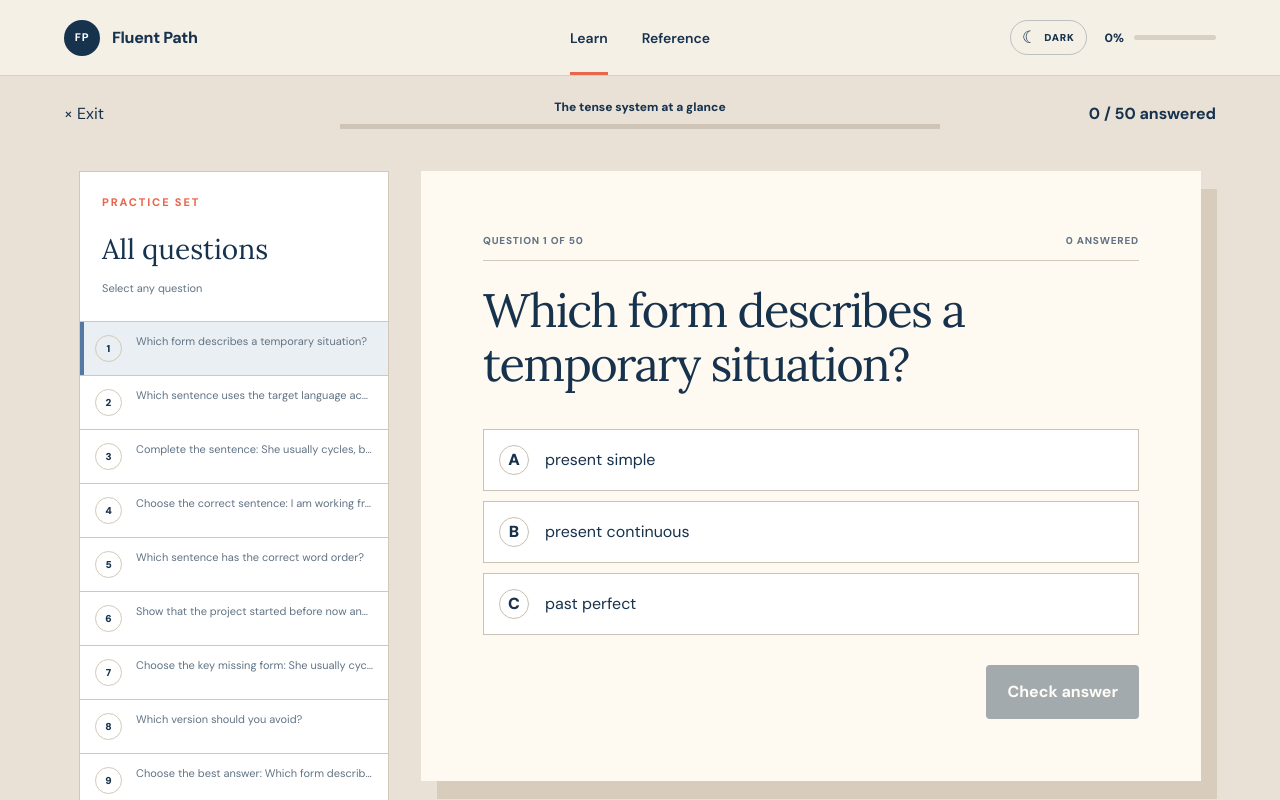
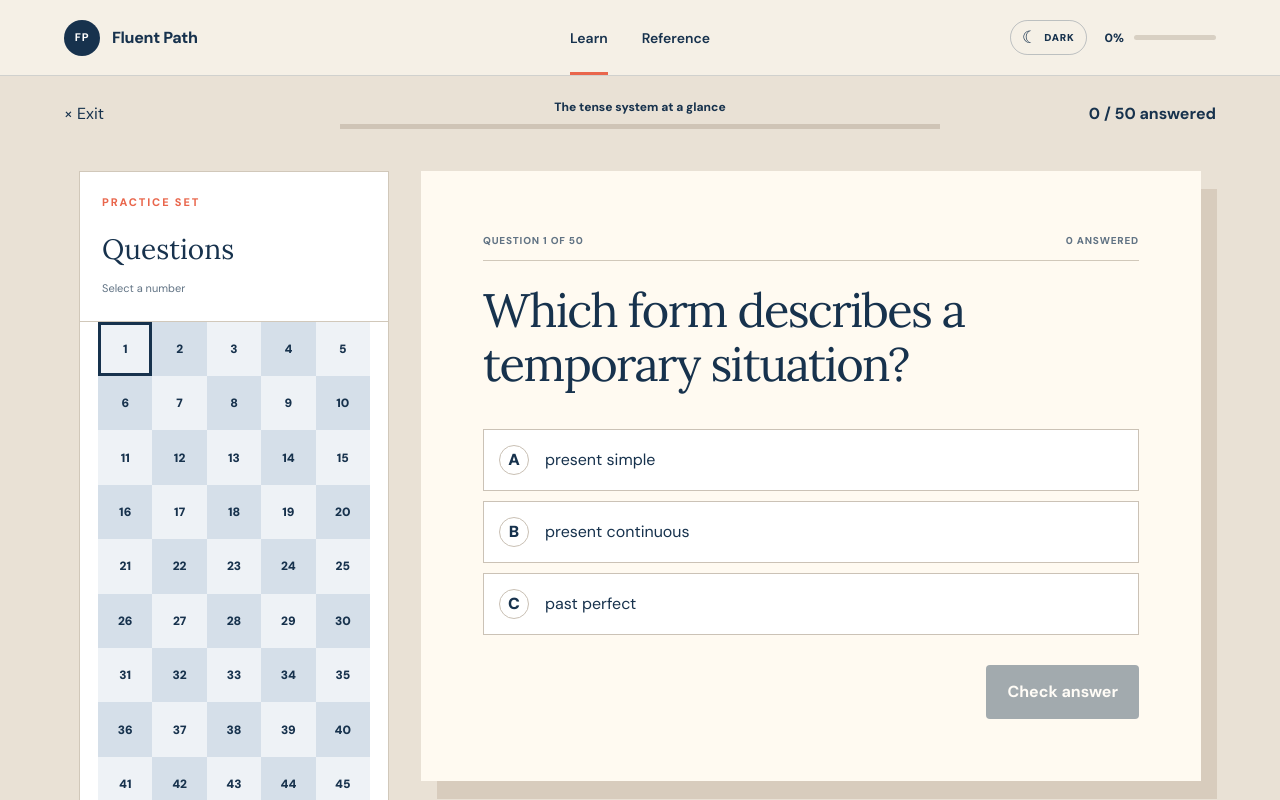
Before and after one commit to AlexanderBesss/English, a Next.js app: page / in a window 1280 px wide. Both pictures are taken after a click on the button "Practice". Shown: the top 800 px of the page. Built offline with nearby package versions, Linux system fonts and the light colour scheme.

Commit message:
Replace practice question list with compact status board

```diff
--- a/app/course-app.tsx
+++ b/app/course-app.tsx
@@ -130,7 +130,7 @@ function Practice({topic,navigate,progress,save}:{topic:Topic;navigate:(to:strin
   return <main className="practice-page">
     <div className="practice-top"><button onClick={()=>navigate(`/lesson/${topic.id}`)}>× Exit</button><div><span>{topic.title}</span><div className="practice-bar"><i style={{width:`${checked.filter(Boolean).length/topic.exercises.length*100}%`}}/></div></div><strong>{checked.filter(Boolean).length} / {topic.exercises.length} answered</strong></div>
     <div className="practice-workspace">
-    <aside className="question-list" aria-label="Question list"><div className="question-list-heading"><p className="eyebrow">Practice set</p><h2>All questions</h2><span>Select any question</span></div>{topic.exercises.map((item,i)=><button key={item.id} className={`${i===index?'active':''} ${checked[i]?'answered':''}`} onClick={()=>setIndex(i)} aria-current={i===index?'step':undefined}><span>{checked[i]?(isCorrect(selectionOnly?answers[i]:item.type==='ordering'?orders[i].join(' '):answers[i],item.answer.values)?'✓':'×'):i+1}</span><span>{!selectionOnly&&<strong>{item.type.replaceAll('-',' ')}</strong>}<small>{item.prompt}</small></span></button>)}</aside>
+    <aside className="question-list" aria-label="Question board"><div className="question-list-heading"><p className="eyebrow">Practice set</p><h2>Questions</h2><span>Select a number</span></div><div className="question-grid">{topic.exercises.map((item,i)=>{const answeredCorrectly=checked[i]&&isCorrect(selectionOnly?answers[i]:item.type==='ordering'?orders[i].join(' '):answers[i],item.answer.values);const status=checked[i]?(answeredCorrectly?'correct':'incorrect'):'unanswered';return <button key={item.id} className={`${i===index?'active':''} ${status}`} onClick={()=>setIndex(i)} aria-current={i===index?'step':undefined} aria-label={`Question ${i+1}, ${status}`}><span>{i+1}</span></button>})}</div></aside>
     <section className="question-card">
       <div className="question-context"><span>Question {index+1} of {topic.exercises.length}</span><span>{checked.filter(Boolean).length} answered</span></div>{!selectionOnly&&<div className="question-type">{exercise.type.replace('-',' ')}</div>}<h1>{exercise.prompt}</h1>
       <ExerciseInput exercise={exercise} input={input} setInput={setInput} selected={selected} setSelected={setSelected} checked={checked[index]} choose={choose} forceOptions={selectionOnly}/>
--- a/app/globals.css
+++ b/app/globals.css
@@ -268,3 +268,17 @@ button:disabled{cursor:not-allowed;opacity:.48}
 @media(max-width:900px){.dash-hero{grid-template-columns:1fr}.today-card{max-width:620px}.next-step-grid{grid-template-columns:1fr 1fr}.next-step-card:last-child{grid-column:1/-1}}
 @media(max-width:800px){.app-header .header-actions{grid-column:2;grid-row:1}}
 @media(max-width:620px){.dash-hero{padding-top:44px;padding-bottom:52px}.today-card{padding:24px;box-shadow:9px 10px 0 color-mix(in srgb,var(--ink) 10%,transparent)}.learning-summary{grid-template-columns:1fr 1fr}.learning-summary span:last-child{display:none}.next-steps-section{padding:58px 18px}.next-step-grid{grid-template-columns:1fr}.next-step-card:last-child{grid-column:auto}.library-title{align-items:stretch}.library-toggle{width:100%}.quick-check{padding:21px}.quick-check-heading{display:block}.quick-check-heading>span{display:block;margin-top:8px}}
+
+/* Compact five-column practice board */
+.question-list{padding-bottom:18px}
+.question-grid{display:grid;grid-template-columns:repeat(5,minmax(0,1fr));padding:0 18px}
+.question-grid>button{aspect-ratio:1;display:grid;place-items:center;border:0;background:color-mix(in srgb,var(--blue) 10%,var(--raised));color:var(--ink);font-size:12px;font-weight:900;cursor:pointer}
+.question-grid>button:nth-child(even){background:color-mix(in srgb,var(--blue) 24%,var(--raised))}
+.question-grid>button:hover{position:relative;z-index:1;background:color-mix(in srgb,var(--gold) 35%,var(--raised))}
+.question-grid>button.active{position:relative;z-index:2;box-shadow:inset 0 0 0 3px var(--ink)}
+.question-grid>button.correct{background:var(--green);color:#fff}
+.question-grid>button.incorrect{background:var(--coral);color:#fff}
+[data-theme="dark"] .question-grid>button{color:var(--text)}
+[data-theme="dark"] .question-grid>button.correct,[data-theme="dark"] .question-grid>button.incorrect{color:#fff}
+@media(max-width:800px){.question-list{display:block;width:100%;padding-bottom:14px}.question-list-heading{display:flex;align-items:center;gap:14px;padding:14px 16px}.question-list-heading .eyebrow{display:none}.question-list-heading h2{margin:0;font-size:22px}.question-list-heading>span{margin-left:auto}.question-grid{padding:0 14px}.question-grid>button{min-height:48px;aspect-ratio:auto}}
+@media(max-width:580px){.question-list-heading{display:flex}.question-grid>button{min-height:44px}}
```
